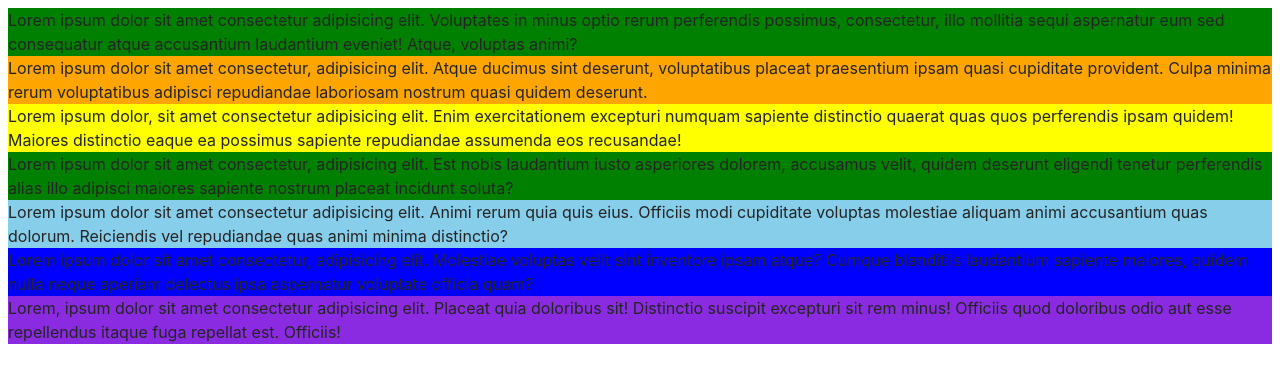
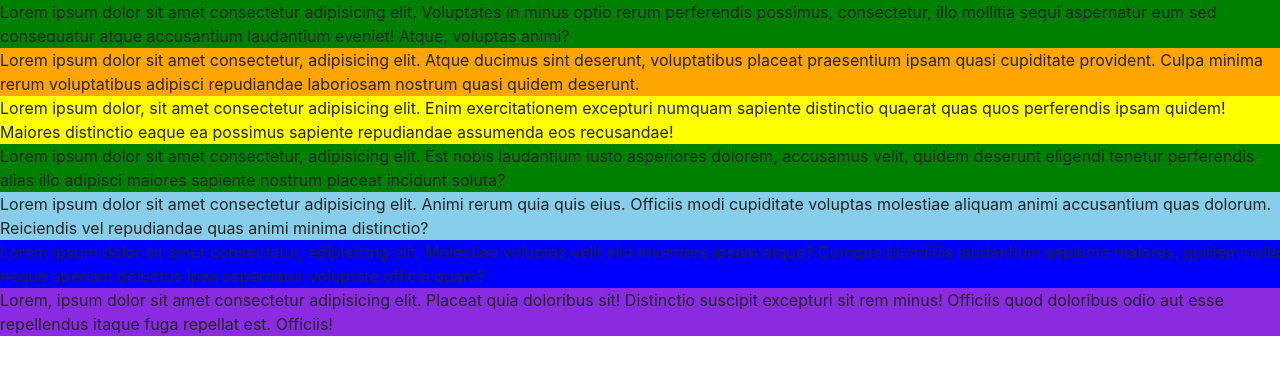
Before and after one commit to GoitStudentsWorks/html_css_91_Byshov92, a website built with Vite: page src/index.html in a window 1280 px wide. Built offline with nearby package versions, Linux system fonts and the light colour scheme.

Commit message:
connect mod-norm

```diff
--- a/src/css/styles.css
+++ b/src/css/styles.css
@@ -4,6 +4,8 @@
   | default @import url()
   |============================
 */
+
+@import url('./modern-normalize.css');
 @import url('./reset.css');
 @import url('./header.css');
 @import url('./hero.css');
```
